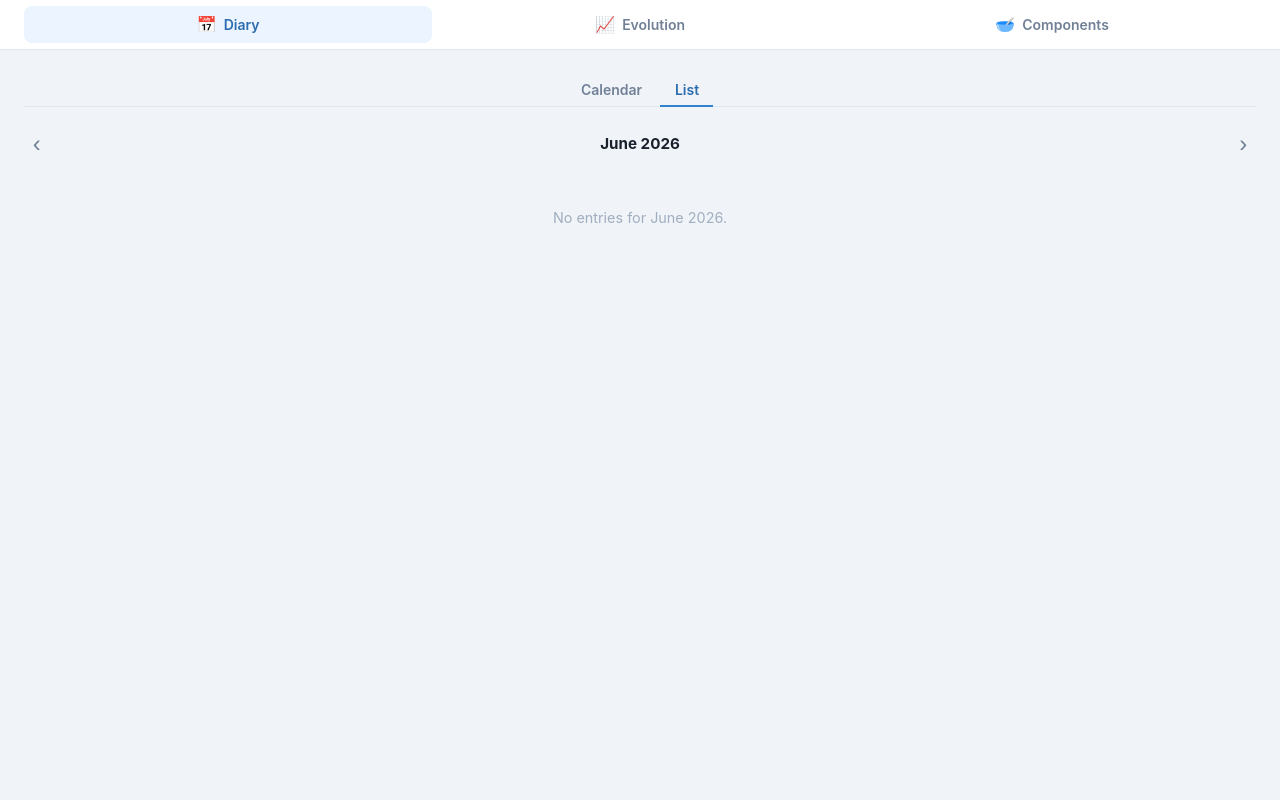
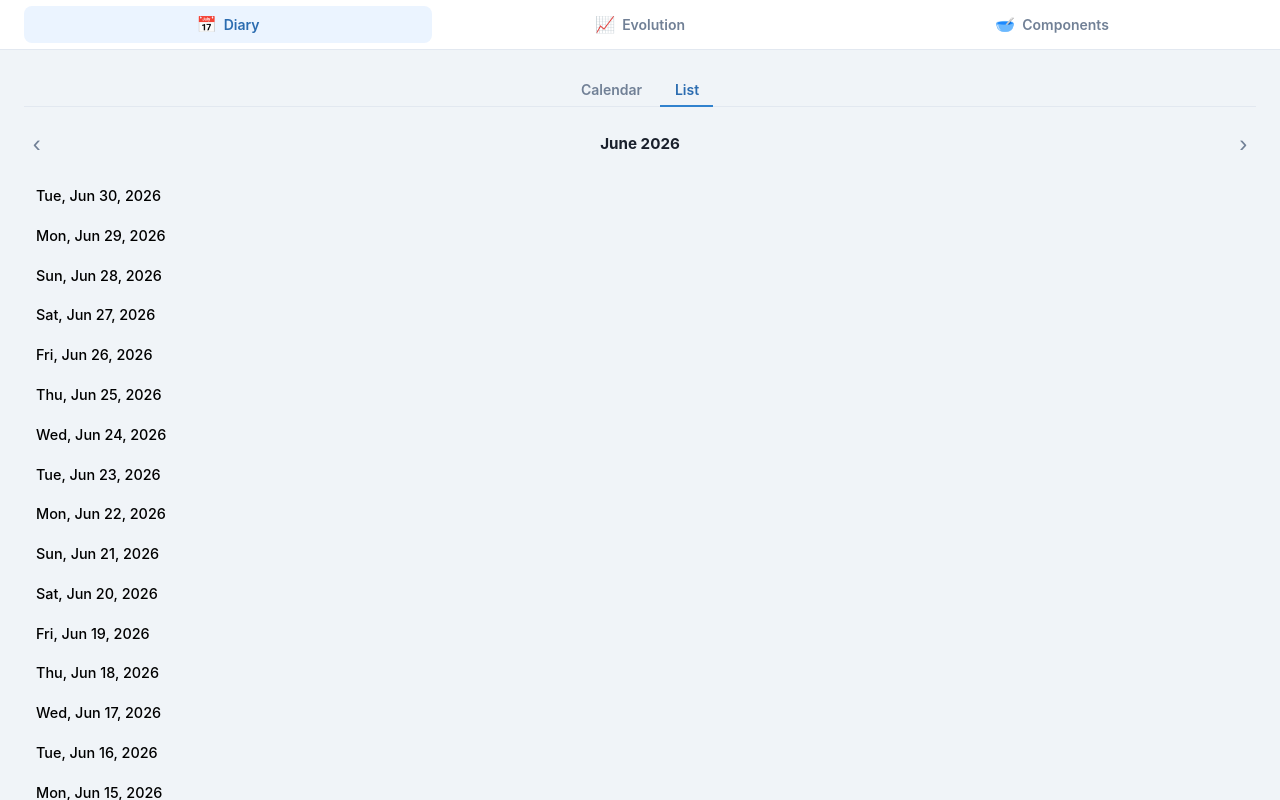
Before and after one commit to capelski/morpholody, a React (Vite) app: page / in a window 1280 px wide. Both pictures are taken after a click on the button "List". Built offline with nearby package versions, Linux system fonts and the light colour scheme.

Commit message:
Update the DiaryList view so all the days of the month are displayed, even where there is no data for such days

```diff
--- a/src/components/DiaryList.tsx
+++ b/src/components/DiaryList.tsx
@@ -17,15 +17,28 @@ interface DiaryListProps {
   onMonthChange: (year: number, month: number) => void;
 }
 
+interface Row {
+  dateStr: string;
+  entry: DiaryEntry | null;
+}
+
+function buildRows(year: number, month: number, entries: DiaryEntry[]): Row[] {
+  const entryMap = new Map(entries.map((e) => [e.date, e]));
+  const daysInMonth = new Date(year, month + 1, 0).getDate();
+  const rows: Row[] = [];
+  for (let d = daysInMonth; d >= 1; d--) {
+    const dateStr = `${year}-${String(month + 1).padStart(2, "0")}-${String(d).padStart(2, "0")}`;
+    rows.push({ dateStr, entry: entryMap.get(dateStr) ?? null });
+  }
+  return rows;
+}
+
 export default function DiaryList({ viewYear, viewMonth, onMonthChange }: DiaryListProps) {
   const [entries, setEntries] = useState<DiaryEntry[]>([]);
   const [selectedDate, setSelectedDate] = useState<Date | null>(null);
 
   function reload() {
-    getDiaryEntriesForMonth(viewYear, viewMonth + 1).then((all) => {
-      const sorted = [...all].sort((a, b) => b.date.localeCompare(a.date));
-      setEntries(sorted);
-    });
+    getDiaryEntriesForMonth(viewYear, viewMonth + 1).then(setEntries);
   }
 
   useEffect(() => {
@@ -33,8 +46,8 @@ export default function DiaryList({ viewYear, viewMonth, onMonthChange }: DiaryL
     setSelectedDate(null);
   }, [viewYear, viewMonth]);
 
-  function handleRowClick(entry: DiaryEntry) {
-    const [y, m, d] = entry.date.split("-").map(Number);
+  function handleRowClick(dateStr: string) {
+    const [y, m, d] = dateStr.split("-").map(Number);
     const date = new Date(y, m - 1, d);
     if (selectedDate?.toDateString() === date.toDateString()) {
       setSelectedDate(null);
@@ -52,37 +65,33 @@ export default function DiaryList({ viewYear, viewMonth, onMonthChange }: DiaryL
   }
 
   function totalCalories(entry: DiaryEntry): number | null {
-    const sum = entry.meals.reduce<number | null>((acc, meal) => {
+    return entry.meals.reduce<number | null>((acc, meal) => {
       if (meal.calories == null) return acc;
       return (acc ?? 0) + meal.calories;
     }, null);
-    return sum;
   }
+
+  const rows = buildRows(viewYear, viewMonth, entries);
 
   return (
     <>
       <div className="diary-list">
         <MonthSelector viewYear={viewYear} viewMonth={viewMonth} onMonthChange={onMonthChange} />
 
-        {entries.length === 0 ? (
-          <p className="diary-list-empty">No entries for {MONTHS[viewMonth]} {viewYear}.</p>
-        ) : (
         <ul className="diary-list-entries">
-            {entries.map((entry) => {
-              const cal = totalCalories(entry);
-              const isSelected = selectedDate?.toDateString() === (() => {
-                const [y, m, d] = entry.date.split("-").map(Number);
-                return new Date(y, m - 1, d).toDateString();
-              })();
+          {rows.map(({ dateStr, entry }) => {
+            const [y, m, d] = dateStr.split("-").map(Number);
+            const isSelected = selectedDate?.toDateString() === new Date(y, m - 1, d).toDateString();
+            const cal = entry ? totalCalories(entry) : null;
             return (
               <li
-                  key={entry.date}
-                  className={`diary-list-row${isSelected ? " selected" : ""}`}
-                  onClick={() => handleRowClick(entry)}
+                key={dateStr}
+                className={`diary-list-row${isSelected ? " selected" : ""}${!entry ? " empty" : ""}`}
+                onClick={() => handleRowClick(dateStr)}
               >
-                  <span className="diary-list-date">{formatDate(entry.date)}</span>
+                <span className="diary-list-date">{formatDate(dateStr)}</span>
                 <span className="diary-list-meta">
-                    {entry.weight != null && (
+                  {entry?.weight != null && (
                     <span className="diary-list-weight">{entry.weight} kg</span>
                   )}
                   {cal != null && (
@@ -93,7 +102,6 @@ export default function DiaryList({ viewYear, viewMonth, onMonthChange }: DiaryL
             );
           })}
         </ul>
-        )}
       </div>
 
       {selectedDate && (
```
Lines whose indentation alone changed are shown as unchanged.
